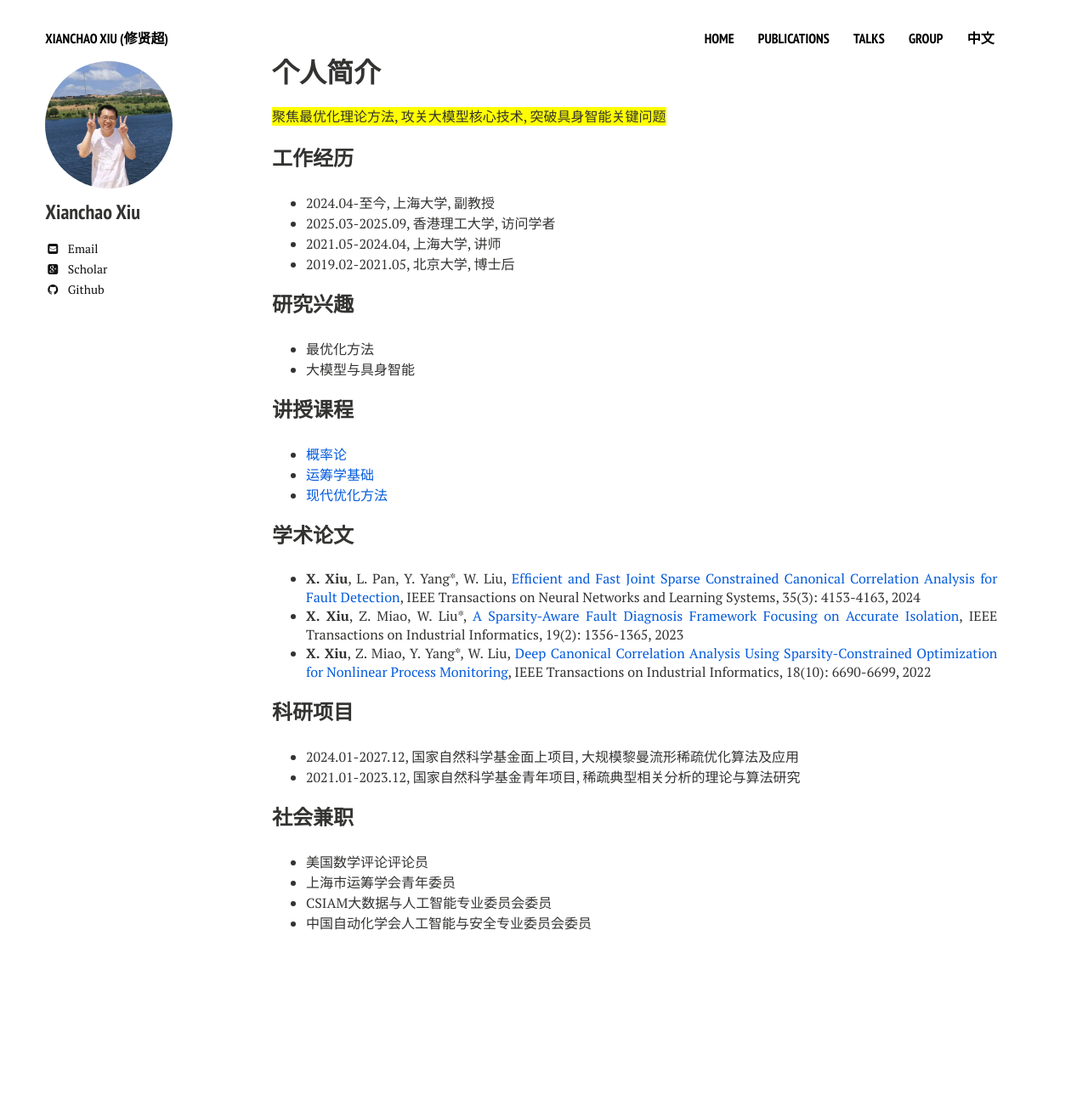
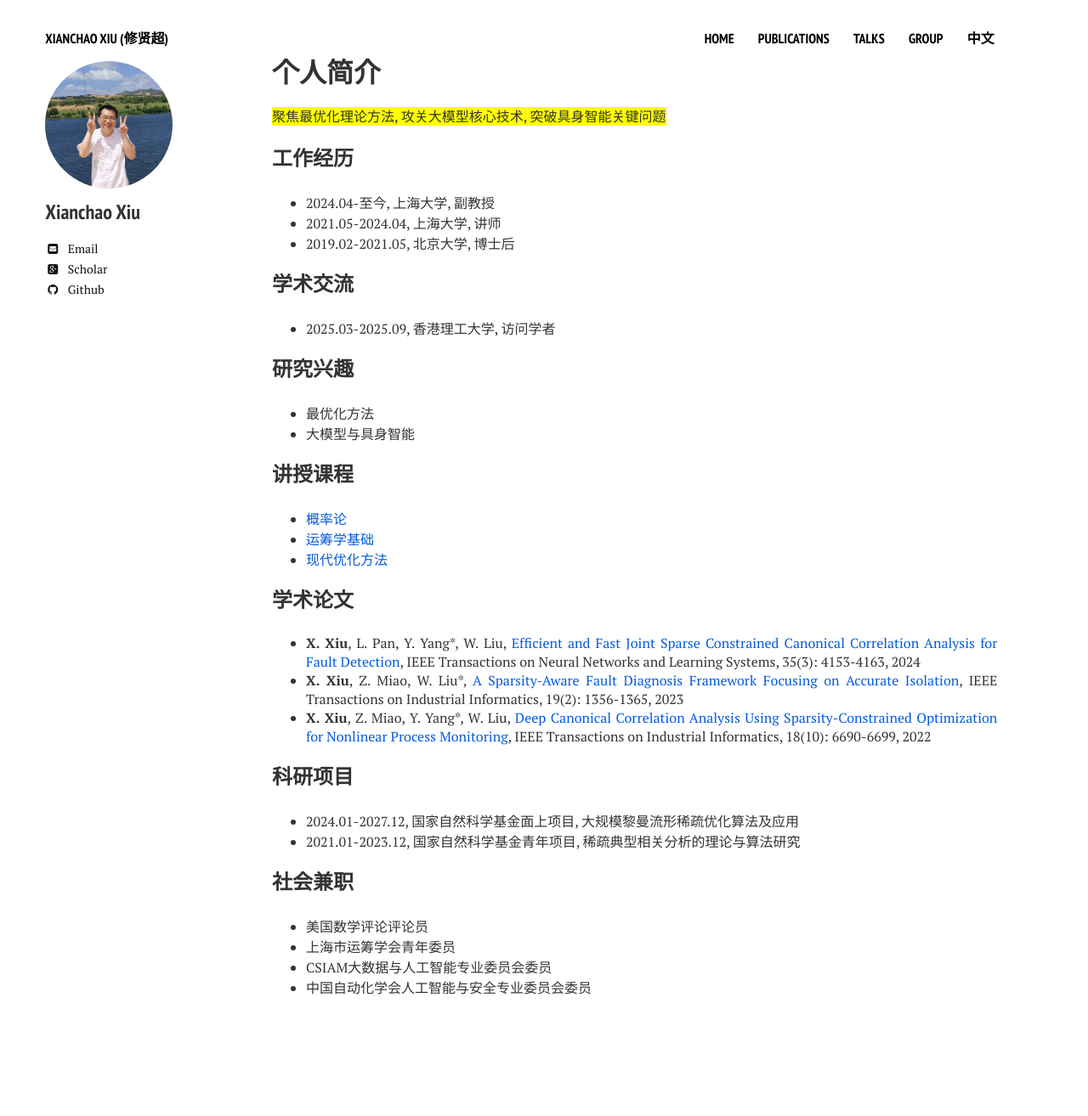
Before and after one commit to xianchaoxiu/xianchaoxiu.github.io, a Jekyll site: the page built from chinese/index.md, in a window 1280 px wide. Shown: the whole page at 85% size. Built offline with Jekyll 4.4.1, drawn with Linux system fonts in a browser that asks for light colours; nearby versions of some CDN libraries; before the commit the page ends 1238 px from its top, so only the background shows below that.

Commit message:
Update index.md

```diff
--- a/chinese/index.md
+++ b/chinese/index.md
@@ -13,9 +13,13 @@ share: false
 
 ### 工作经历
 * 2024.04-至今, 上海大学, 副教授 <br>
-* 2025.03-2025.09, 香港理工大学, 访问学者 <br>
 * 2021.05-2024.04, 上海大学, 讲师 <br>
 * 2019.02-2021.05, 北京大学, 博士后 <br>
+
+
+### 学术交流
+* 2025.03-2025.09, 香港理工大学, 访问学者 <br>
+
 
 
 ### 研究兴趣
```
